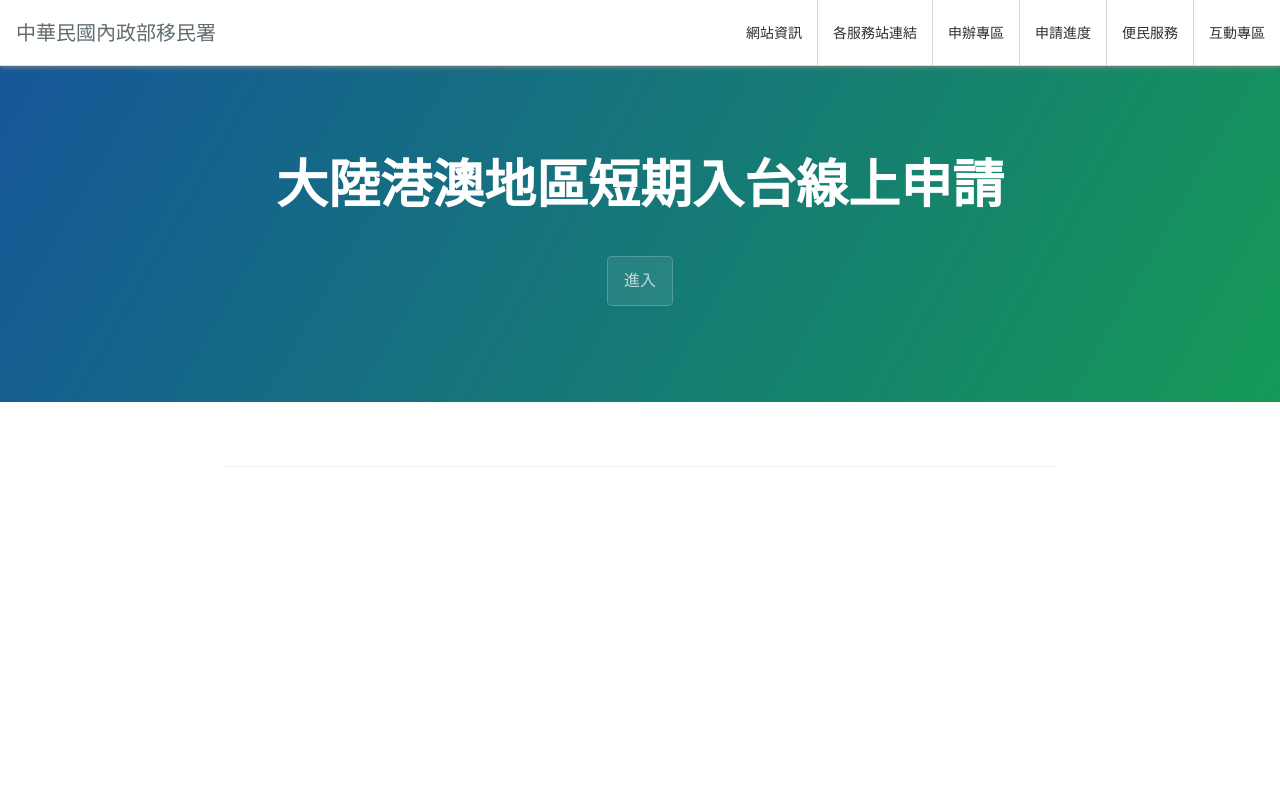
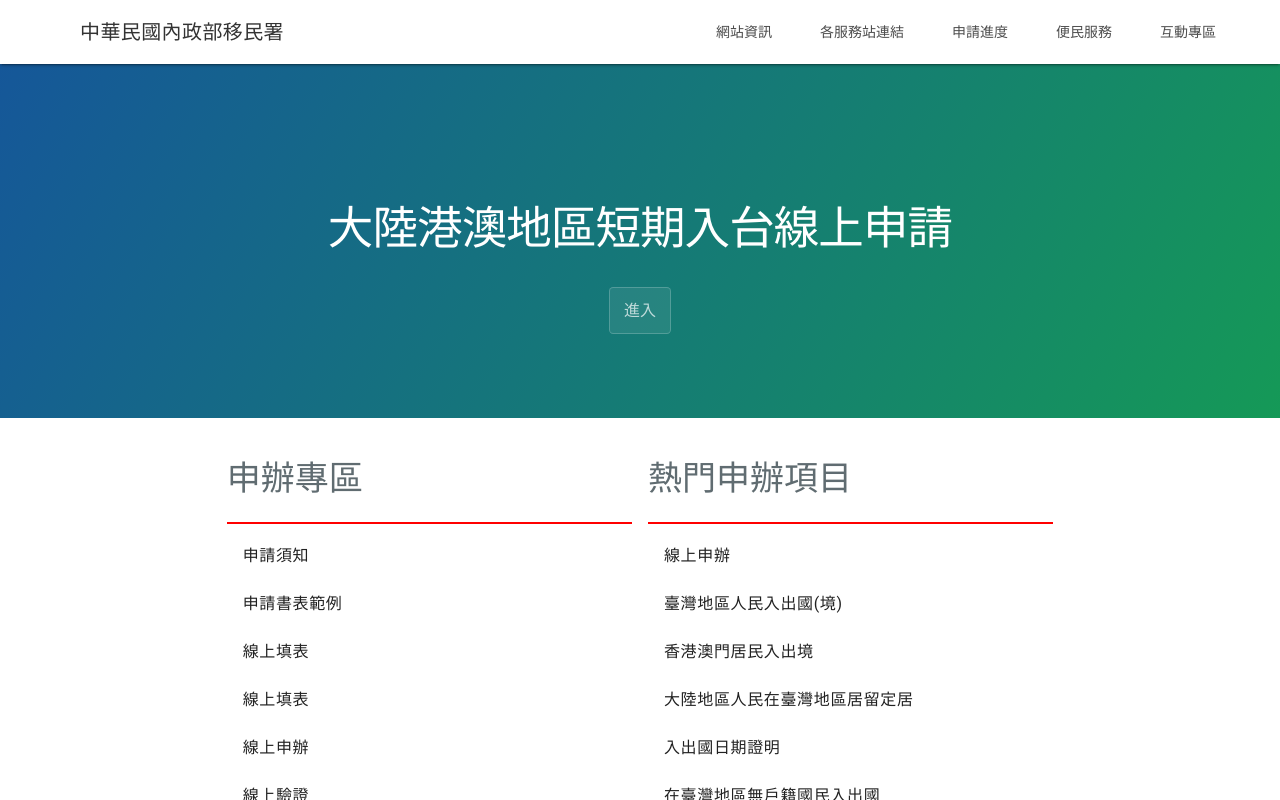
Before and after one commit to JaguarLiu/immigrationReDesign, a plain HTML site: page index.html in a window 1280 px wide. Drawn offline with nearby package versions, Linux system fonts and the light colour scheme; a web font is replaced by a local one.

Commit message:
index page  protype

```diff
--- a/index.html
+++ b/index.html
@@ -1,39 +1,92 @@
 <!DOCTYPE html>
 <html lang="en-us">
+
 <head>
   <meta charset="UTF-8">
   <title>Immigrationredesign by JaguarLiu</title>
   <meta name="viewport" content="width=device-width, initial-scale=1">
+  <link rel="stylesheet" href="https://fonts.googleapis.com/icon?family=Material+Icons">
+  <link rel="stylesheet" href="https://code.getmdl.io/1.1.3/material.indigo-pink.min.css">
+  <script defer src="https://code.getmdl.io/1.1.3/material.min.js"></script>
   <link rel="stylesheet" type="text/css" href="stylesheets/normalize.css" media="screen">
   <link href='https://fonts.googleapis.com/css?family=Open+Sans:400,700' rel='stylesheet' type='text/css'>
   <link rel="stylesheet" type="text/css" href="stylesheets/stylesheet.css" media="screen">
+
 </head>
-  <body class="header-padding">
-    <header>
-      <nav class="top">
-        <div class="logo">中華民國內政部移民署</div>
-        <ul class="menu right">
-        <li><a href="/">網站資訊</a></li>
-        <li><a href="/">各服務站連結</a></li>
-        <li><a href="/nominees/">申辦專區</a></li>
-        <li><a href="/directory/">申請進度</a></li>
-        <li><a href="/shop/">便民服務</a></li>
-        <li><a href="/jobs/">互動專區</a></li>
-    </ul>
+
+<body>
+  <div class="mdl-layout mdl-js-layout mdl-layout--fixed-header">
+
+    <header class="mdl-layout__header im-header">
+      <div class="mdl-layout__header-row">
+        <!-- Title -->
+        <span class="mdl-layout-title">中華民國內政部移民署</span>
+        <!-- Add spacer, to align navigation to the right -->
+        <div class="mdl-layout-spacer"></div>
+        <!-- Navigation. We hide it in small screens. -->
+        <nav class="mdl-navigation mdl-layout--large-screen-only">
+          <a class="mdl-navigation__link text-grey" href="">網站資訊</a>
+          <a class="mdl-navigation__link text-grey" href="">各服務站連結</a>
+          <!--<a class="mdl-navigation__link text-grey" href="">申辦專區</a>-->
+          <a class="mdl-navigation__link text-grey" href="">申請進度</a>
+          <a class="mdl-navigation__link text-grey" href="">便民服務</a>
+          <a class="mdl-navigation__link text-grey" href="">互動專區</a>
         </nav>
+      </div>
     </header>
+    <div class="mdl-layout__drawer mdl-layout--small-screen-only">
+      <span class="mdl-layout-title">中華民國內政部移民署</span>
+      <nav class="mdl-navigation">
+        <a class="mdl-navigation__link text-grey" href="">網站資訊</a>
+        <a class="mdl-navigation__link text-grey" href="">各服務站連結</a>
+        <!--<a class="mdl-navigation__link text-grey" href="">申辦專區</a>-->
+        <a class="mdl-navigation__link text-grey" href="">申請進度</a>
+        <a class="mdl-navigation__link text-grey" href="">便民服務</a>
+        <a class="mdl-navigation__link text-grey" href="">互動專區</a>
+      </nav>
+    </div>
+    <main class="mdl-layout__content">
       <section class="page-header">
         <h1 class="project-name">大陸港澳地區短期入台線上申請</h1>
         <h2 class="project-tagline"></h2>
         <a href="http://www.immigration.gov.tw/mp.asp?mp=mt" class="btn">進入</a>
       </section>
-    <section class="main-content">
-      <div class="inner">
+      <div class="page-content">
+        <div class="mdl-grid">
+          <div class="mdl-cell mdl-cell--4-col mdl-cell--2-offset-desktop">
+            <h3>申辦專區</h3>
+            <ul class='mdl-list top-line'>
+              <li class="mdl-list__item">申請須知</li>
+              <li class="mdl-list__item">申請書表範例</li>
+              <li class="mdl-list__item">線上填表</li>
+              <li class="mdl-list__item">線上填表</li>
+              <li class="mdl-list__item">線上申辦</li>
+              <li class="mdl-list__item">線上驗證</li>
+              <li class="mdl-list__item">東南亞五國來台先行上網查核</li>
+              <li class="mdl-list__item">經常來臺外籍人士快速查驗通關申請</li>
+              <li class="mdl-list__item">外籍優秀人才申請證件卡</li>
+              <li class="mdl-list__item">網路填寫入國登記表</li>
+            </ul>
+          </div>
+          <div class="mdl-cell mdl-cell--4-col">
+            <h3>熱門申辦項目</h3>
+            <ul class='mdl-list top-line'>
+              <li class="mdl-list__item">線上申辦</li>
+              <li class="mdl-list__item">臺灣地區人民入出國(境)</li>
+              <li class="mdl-list__item">香港澳門居民入出境</li>
+              <li class="mdl-list__item">大陸地區人民在臺灣地區居留定居</li>
+              <li class="mdl-list__item">入出國日期證明</li>
+              <li class="mdl-list__item">在臺灣地區無戶籍國民入出國</li>
+              <li class="mdl-list__item">大陸地區人民入出境</li>
+              <li class="mdl-list__item">金馬小三通送件須知</li>
+              <li class="mdl-list__item">外籍人士入出國</li>
+              <li class="mdl-list__item">其他服務</li>
+            </ul>
+          </div>
+        </div>
+      </div>
+    </main>
+  </div>
+</body>
 
-      </div>
-      <footer class="site-footer">
-      </footer>
-
-    </section>
-  </body>
 </html>
--- a/stylesheets/stylesheet.css
+++ b/stylesheets/stylesheet.css
@@ -9,39 +9,23 @@ body {
   font-size: 16px;
   line-height: 1.5;
   color: #606c71; }
-
+h1,h2,h3,h4,h5,h6{
+  font-family: "cwTeXHei"," Open Sans", "Helvetica Neue", Helvetica, Arial, sans-serif;
+}
 a {
   color: #1e6bb8;
   text-decoration: none; }
 
- header{
-  position: fixed;
-  top: 0;
-  left: 0;
-  width: 100%;
-  z-index: 999;
-  box-shadow: 0px 1px 5px #888;
+ .im-header{
+   background-color: #fff;
+   color: #333;
  }
- .header-padding{
-   padding-top: 66px;
- }
-.top {
-  height: 66px;
-  line-height: 67px;
-  font-size: 14px;
-  border-bottom: 1px solid #ddd;
+.mdl-layout__header-row .text-grey,
+.mdl-layout__header .mdl-layout__drawer-button{
+  color: #333;
 }
-.logo{
-  display: inline-block;
-  height: 22px;
-  margin-left: 16px;
-  font-size: 20px;
-}
-.inner{
-  max-width: 1423px;
-  margin: 0 auto;
-  -webkit-transition: all 0.3s ease-out;
-  transition: all 0.3s ease-out;
+.top-line{
+  border-top: red solid 2px;
 }
 .right{
   float: right;
@@ -70,6 +54,7 @@ ul.menu li a, ul.menu li span {
     height: 66px;
     padding: 0 15px;
     color: #313131;
+    line-height: 64px;
     -webkit-transition: background .25s ease-out, color .25s ease-out;
     transition: background .25s ease-out, color .25s ease-out;
 }
@@ -78,6 +63,9 @@ ul.menu > li span:hover,
 ul.menu > li.open span {
     background-color: #eee;
 }
+@media screen and (min-width: 64em) {
+  .menu {
+    display: none } }
 .btn {
   display: inline-block;
   margin-bottom: 1rem;
@@ -121,6 +109,7 @@ ul.menu > li.open span {
   text-align: center;
   background-color: #159957;
   background-image: linear-gradient(120deg, #155799, #159957);
+
   }
 
 @media screen and (min-width: 64em) {
@@ -136,7 +125,7 @@ ul.menu > li.open span {
     padding: 2rem 1rem; } }
 
 .project-name {
-  margin-top: 0;
+  margin-top: 64px;
   margin-bottom: 0.1rem; }
 
 @media screen and (min-width: 64em) {
```
Lines whose indentation alone changed are shown as unchanged.
